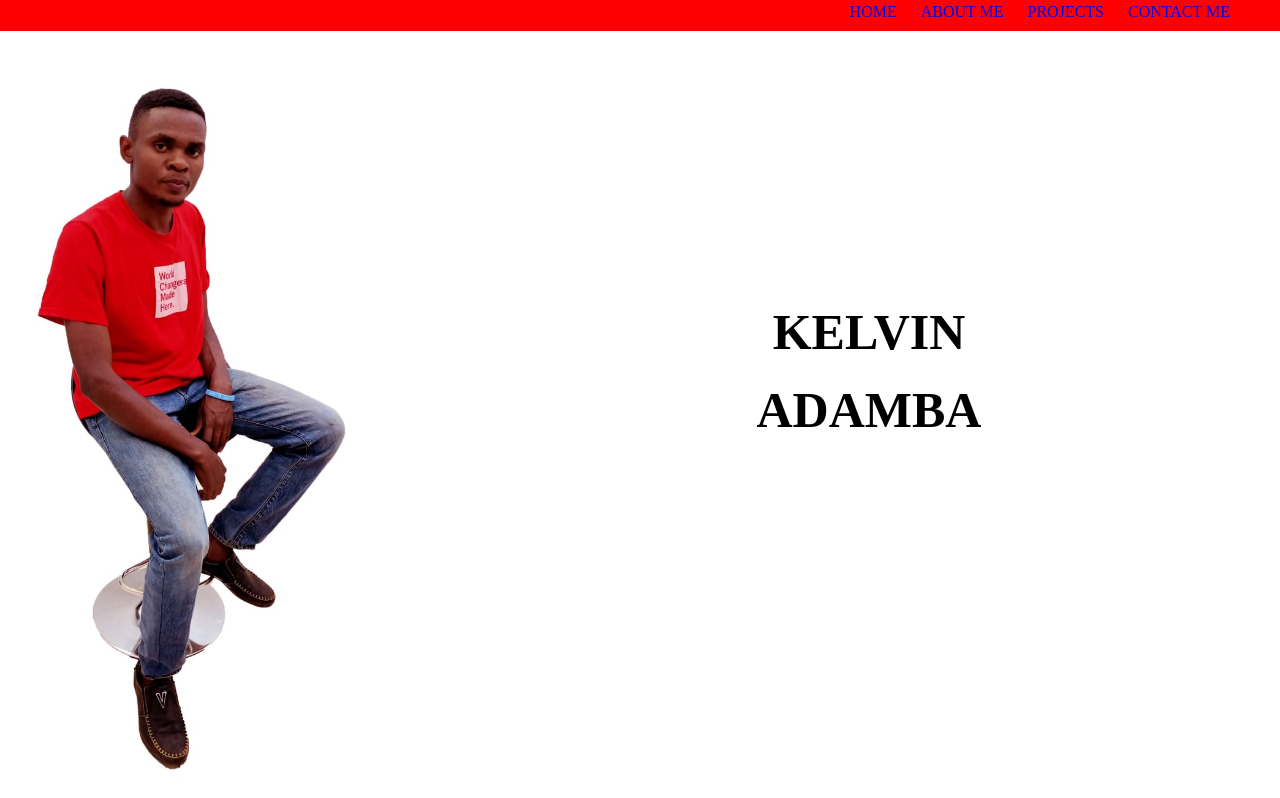
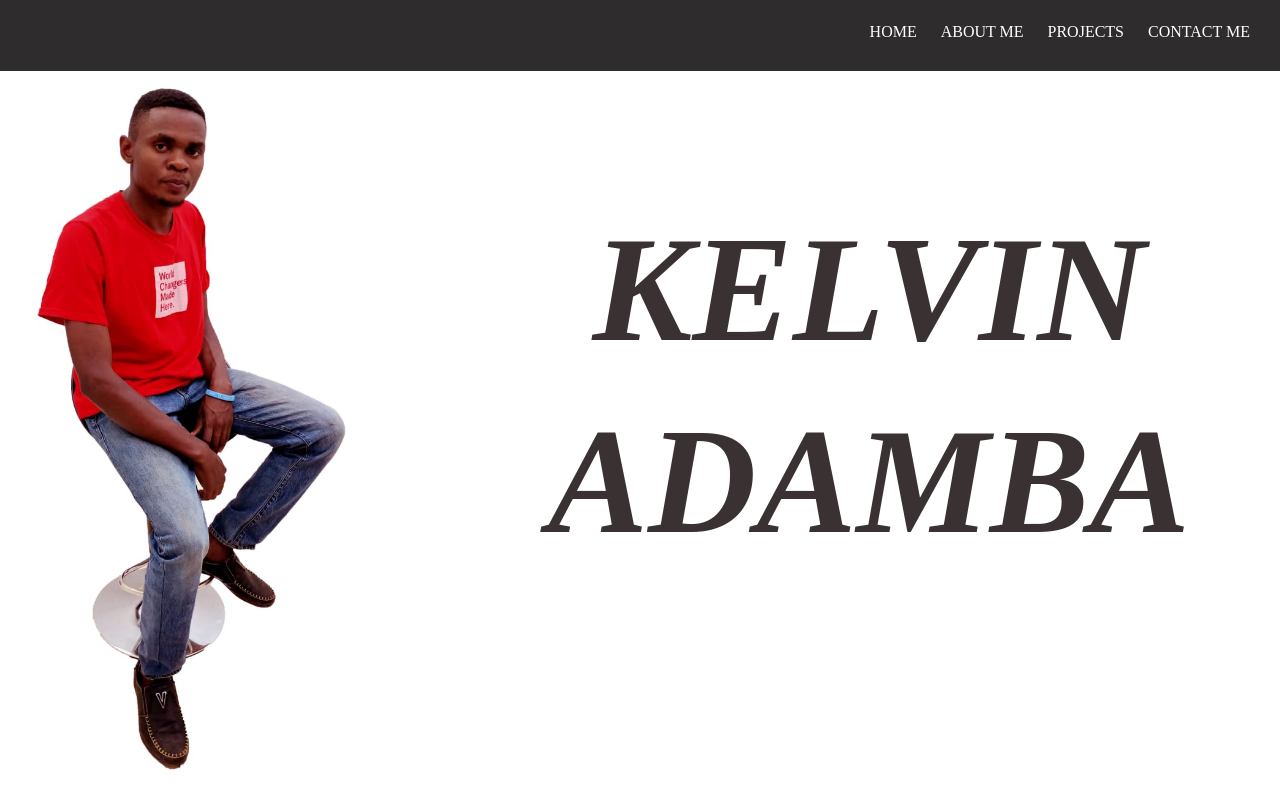
Before and after one commit to kelvinhovinho/kelvin-site, a plain HTML site: page index.html in a window 1280 px wide. Shown: the top 798 px of the page. Drawn offline with Linux system fonts and the light colour scheme.

Commit message:
add hover on class name

```diff
--- a/index.css
+++ b/index.css
@@ -3,35 +3,35 @@
     margin: 0%;
 }
 header{
-    /* background-color:black; */
     background-size: cover;
     background-position:center;
     background-repeat: no-repeat;
     height: 101vh;
     width: 100%;
     margin-top: -7px;
-    /* z-index: 1px; */
 }
 header img{
     float: left;
-    /* width: 50%; */
     height:98vh;
     margin-left:-120px;
     margin-top: 10px;
-    /* background-color: black; */
 }
 .name{
-    color:black;
-    padding-top: 300px;
+    color:rgb(58, 50, 50);
+    padding-top: 200px;
     text-align: center;
 }
 .name h2{
-    font-size: 50px;
+    font-size: 150px;
     text-transform: uppercase;
 }
+.name:hover{
+    color: black;
+    text-shadow: 2px 2px greenyellow;
+}
 .wraper{
-    background-color: red;
-    padding:10px;
+    background-color:rgb(46, 44, 44);
+    padding:30px;
     width: 100%;
     position: fixed;
 }
@@ -46,6 +46,8 @@ nav a{
     text-transform: uppercase;
     padding: 10px;
     text-decoration: none;
+    color: white;
+
 }
 .about{
     background-color: #e1f4f3;
--- a/index.html
+++ b/index.html
@@ -19,8 +19,10 @@
         </div>
         <img src="./img/WhatsApp Image 2020-12-05 at 14.02.55.jpeg" alt="">
         <div class="name">
-            <h2>kelvin</h2>
-            <h2>adamba</h2>
+            <i>
+                <h2>kelvin</h2>
+                <h2>adamba</h2>
+            </i>
         </div>
     </header>
     <div class="about">
```
